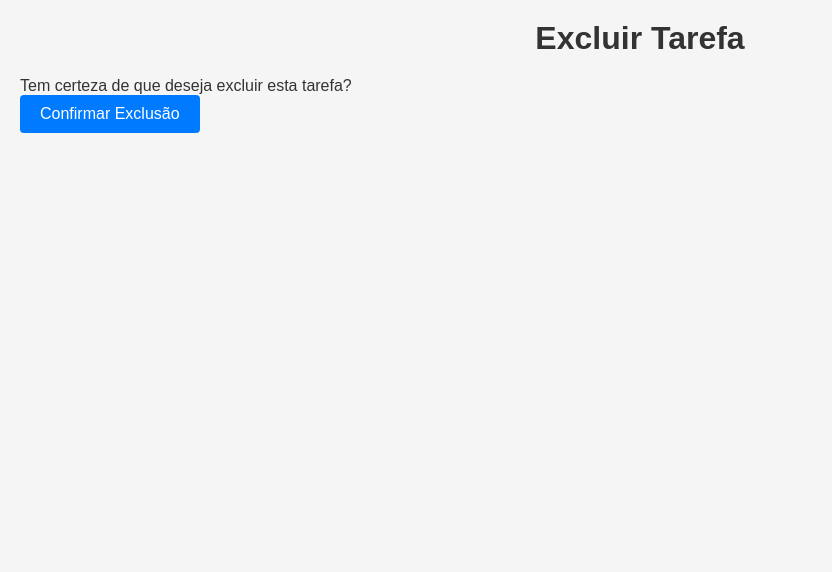
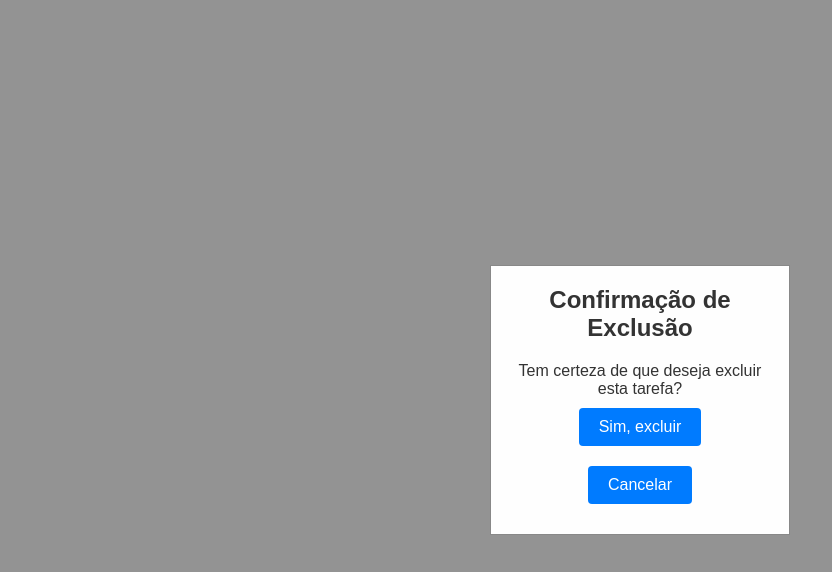
Before and after one commit to Danils0n23/vidaia-list, a React (Create React App) app: page /delete/1 in a window 1280 px wide. Shown: the top 572 px of the page, without its empty margins (0-832 px from the left). Built offline with nearby package versions, Linux system fonts and the light colour scheme.

Commit message:
update on projet about styles frontend

```diff
--- a/src/pages/DeleteTaskPage.js
+++ b/src/pages/DeleteTaskPage.js
@@ -1,22 +1,60 @@
-// DeleteTaskPage.js
-import React from 'react';
+import React, { useState, useEffect } from 'react';
 import { useNavigate, useParams } from 'react-router-dom';
 
 const DeleteTaskPage = ({ deleteTask }) => {
   const navigate = useNavigate();
   const { id } = useParams();
+  const [showModal, setShowModal] = useState(true);
 
   const handleDelete = () => {
     deleteTask(parseInt(id));
     navigate('/');
   };
 
+  const handleCancel = () => {
+    navigate('/');
+  };
+
   return (
-    <div>
-      <h1>Excluir Tarefa</h1>
-      <p>Tem certeza de que deseja excluir esta tarefa?</p>
-      <button onClick={handleDelete}>Confirmar Exclusão</button>
-    </div>
+    <>
+      {showModal && (
+        <div className="modal">
+          <div className="modal-content">
+            <h2>Confirmação de Exclusão</h2>
+            <p>Tem certeza de que deseja excluir esta tarefa?</p>
+            <button onClick={handleDelete}>Sim, excluir</button>
+            <button onClick={handleCancel}>Cancelar</button>
+          </div>
+        </div>
+      )}
+
+      <style jsx>{`
+        .modal {
+          display: flex;
+          align-items: center;
+          justify-content: center;
+          position: fixed;
+          z-index: 1;
+          left: 0;
+          top: 0;
+          width: 100%;
+          height: 100%;
+          background-color: rgba(0, 0, 0, 0.4);
+        }
+
+        .modal-content {
+          background-color: #fefefe;
+          padding: 20px;
+          border: 1px solid #888;
+          width: 300px;
+          text-align: center;
+        }
+
+        .modal-content button {
+          margin: 10px;
+        }
+      `}</style>
+    </>
   );
 };
 
```
